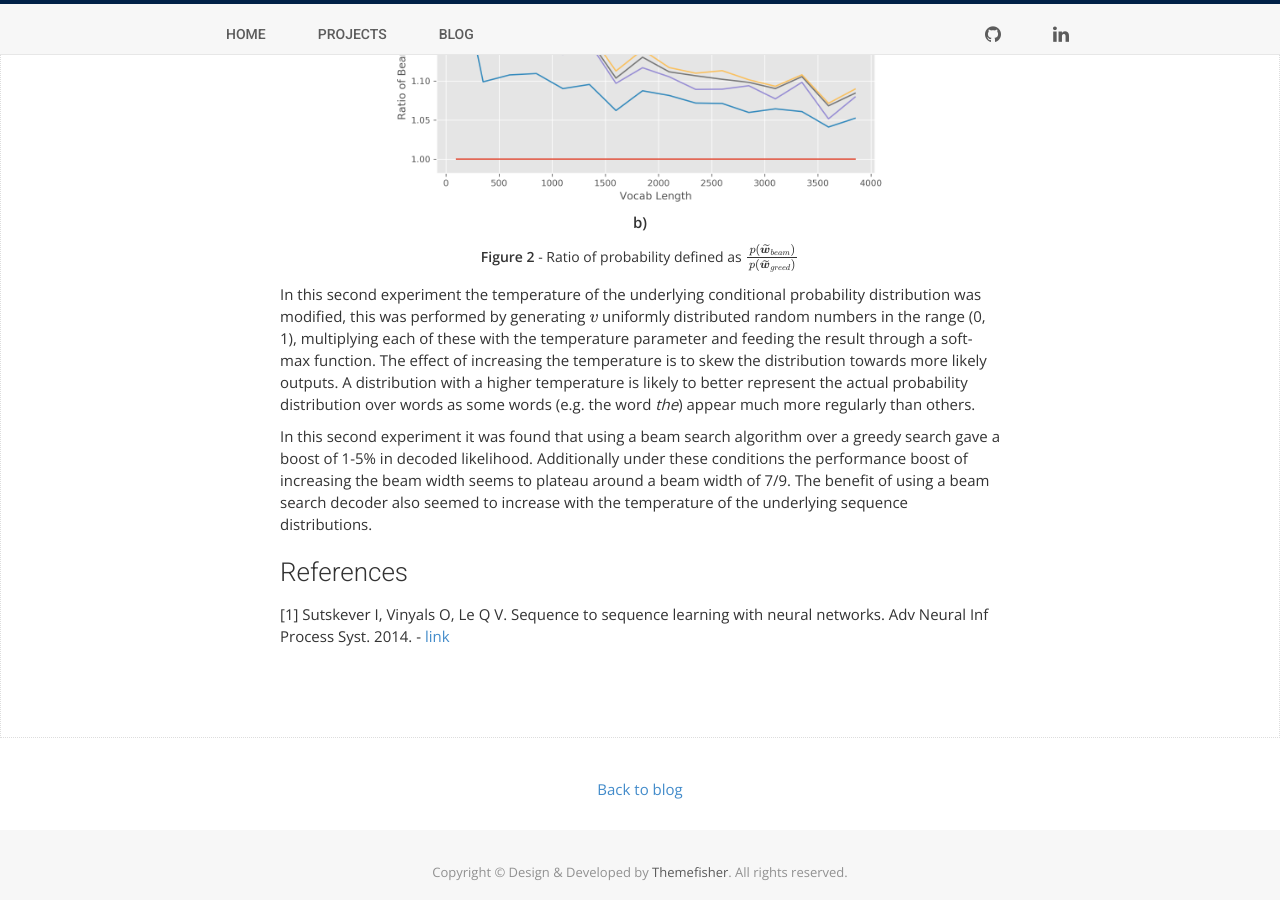
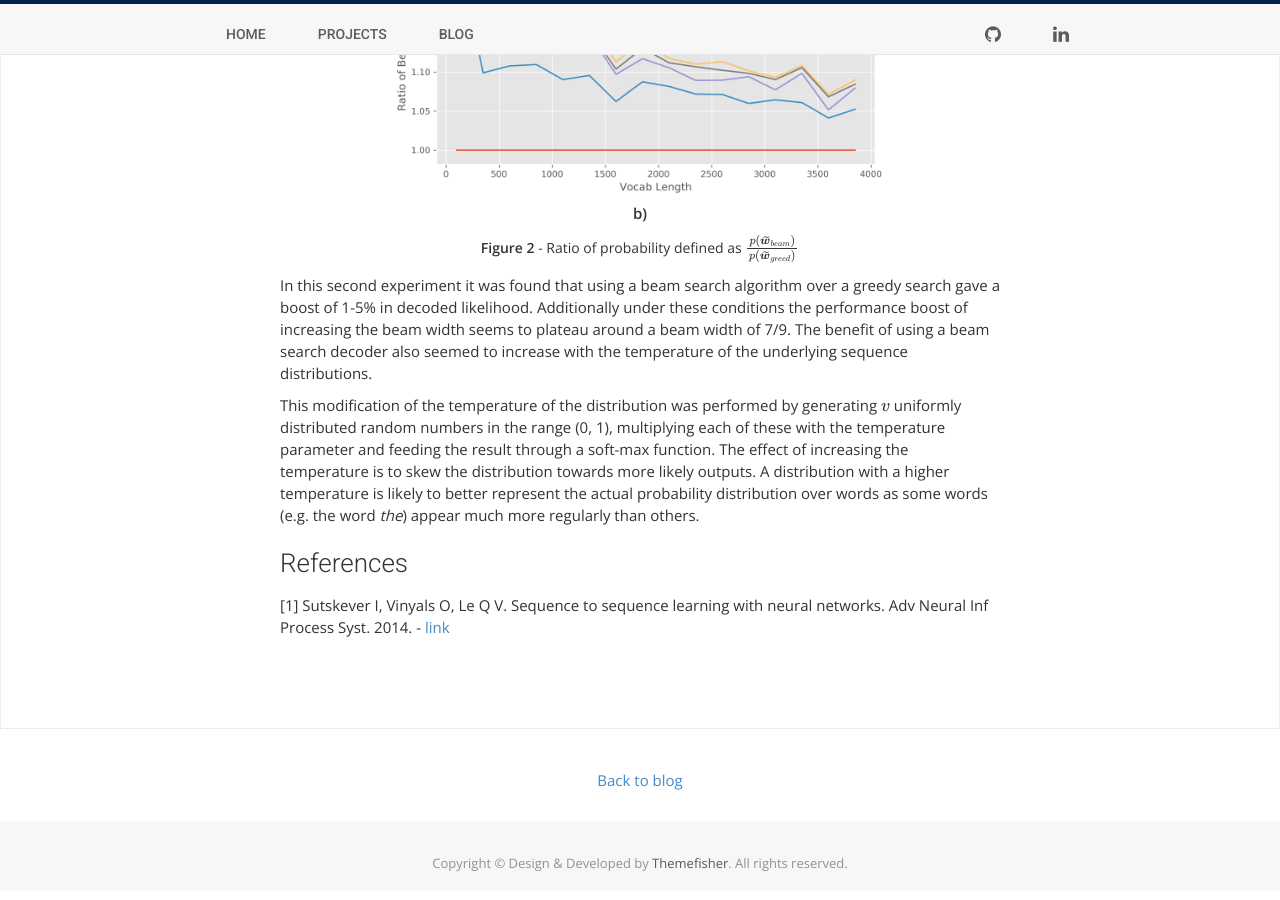
Before and after one commit to erees1/erees1.github.io, a Jekyll site: the page built from _posts/2020-04-13-beam_search.md, in a window 1280 px wide and 900 px high, scrolled down 5332 px. Built offline with Jekyll 4.4.1, drawn with Linux system fonts in a browser that asks for light colours; nearby versions of some CDN libraries; some web fonts are replaced; formulas are drawn with MathJax 3; a script that is not in the unit is left out; some of the changed text lies outside the part shown.

Commit message:
Updated beam search post

```diff
--- a/_posts/2020-04-13-beam_search.md
+++ b/_posts/2020-04-13-beam_search.md
@@ -197,9 +197,9 @@ In the first experiment the computational expense of finding the actual optimal
     <b>Figure 2</b> - Ratio of probability defined as $\frac{p(\boldsymbol{\widetilde{w}}_{beam})}{p(\boldsymbol{\widetilde{w}}_{greed})}$
 </div>
 
-In this second experiment the temperature of the underlying conditional probability distribution was modified, this was performed by generating $v$ uniformly distributed random numbers in the range (0, 1), multiplying each of these with the temperature parameter and feeding the result through a soft-max function. The effect of increasing the temperature is to skew the distribution towards more likely outputs. A distribution with a higher temperature is likely to better represent the actual probability distribution over words as some words (e.g. the word *the*) appear much more regularly than others.
+In this second experiment it was found that using a beam search algorithm over a greedy search gave a boost of 1-5% in decoded likelihood. Additionally under these conditions the performance boost of increasing the beam width seems to plateau around a beam width of 7/9. The benefit of using a beam search decoder also seemed to increase with the temperature of the underlying sequence distributions.
 
-In this second experiment it was found that using a beam search algorithm over a greedy search gave a boost of 1-5% in decoded likelihood. Additionally under these conditions the performance boost of increasing the beam width seems to plateau around a beam width of 7/9. The benefit of using a beam search decoder also seemed to increase with the temperature of the underlying sequence distributions.
+This modification of the temperature of the distribution was performed by generating $v$ uniformly distributed random numbers in the range (0, 1), multiplying each of these with the temperature parameter and feeding the result through a soft-max function. The effect of increasing the temperature is to skew the distribution towards more likely outputs. A distribution with a higher temperature is likely to better represent the actual probability distribution over words as some words (e.g. the word *the*) appear much more regularly than others.
 
 ### References
 
```
Also changed, not shown: other parts of _posts/2020-04-13-beam_search.md (+5 -5 lines).
